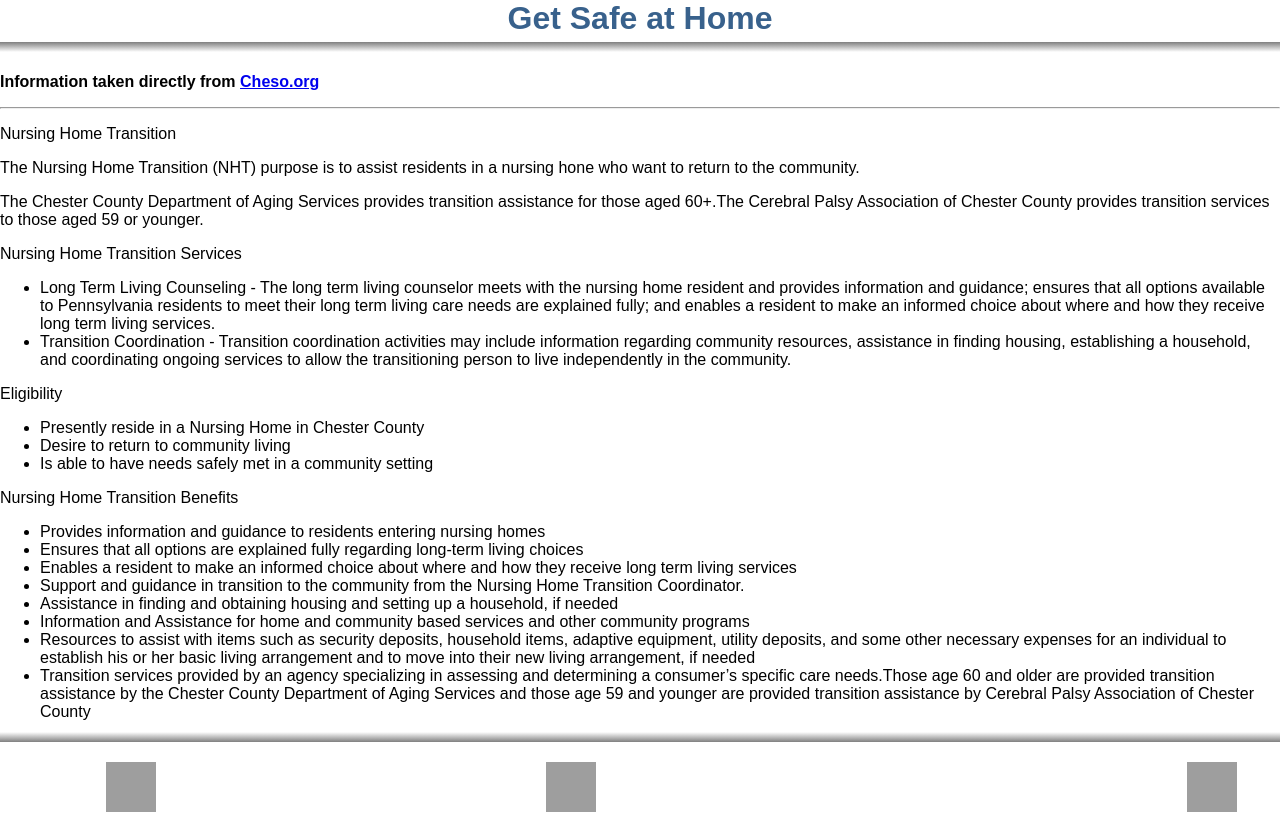
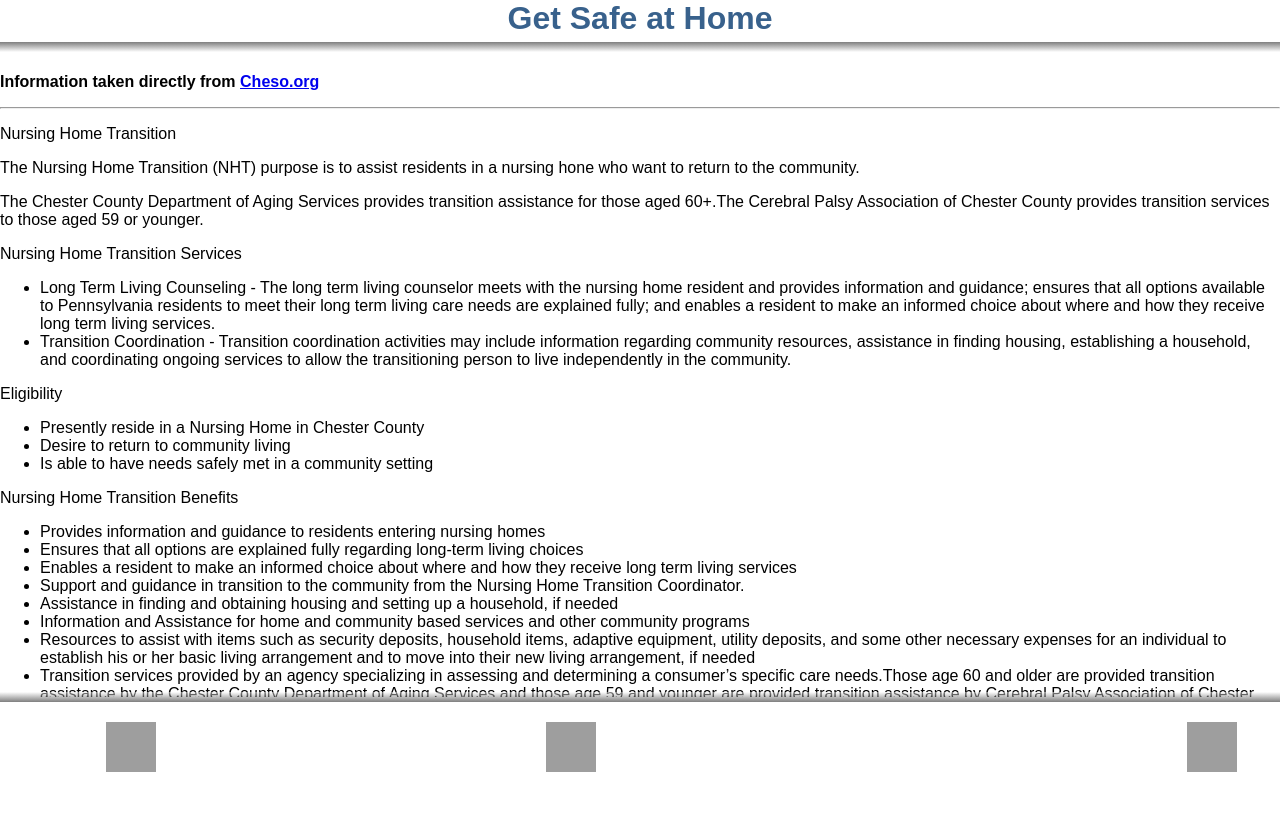
Before and after one commit to wizardto1/ui-proto3, an Angular app: page /transition in a window 1280 px wide. After the commit the page ends 800 px from the top, so only its background shows below. Built offline with nearby package versions, Linux system fonts and the light colour scheme; grey boxes are pictures that could not be loaded.

Commit message:
2 files modified

```diff
--- a/src/app/home-eval/home-eval.component.html
+++ b/src/app/home-eval/home-eval.component.html
@@ -1,4 +1,4 @@
 
 <div style="height:80vh">
-<iframe src=" https://redcap.drexelmed.edu/redcap/surveys/?s=M3CXL9F9E4" style="width:100%; height:100%; border-style:none;"></iframe>
+<iframe src=" https://redcap.drexelmed.edu/redcap/surveys/?s=M3CXL9F9E4" style="width:100%; height:100%; border-style:none;margin:none;"></iframe>
 </div>
--- a/src/app/transition/transition.component.html
+++ b/src/app/transition/transition.component.html
@@ -1,4 +1,4 @@
-<div style="font-family: Arial, Helvetica, sans-serif; ">
+<div style="font-family: Arial, Helvetica, sans-serif; height:80vh;overflow:scroll;">
   <p style="font-weight:bold;">
     Information taken directly from <a href="https://www.chesco.org/484/Nursing-Home-Transition">Cheso.org</a>
     <hr>
```
